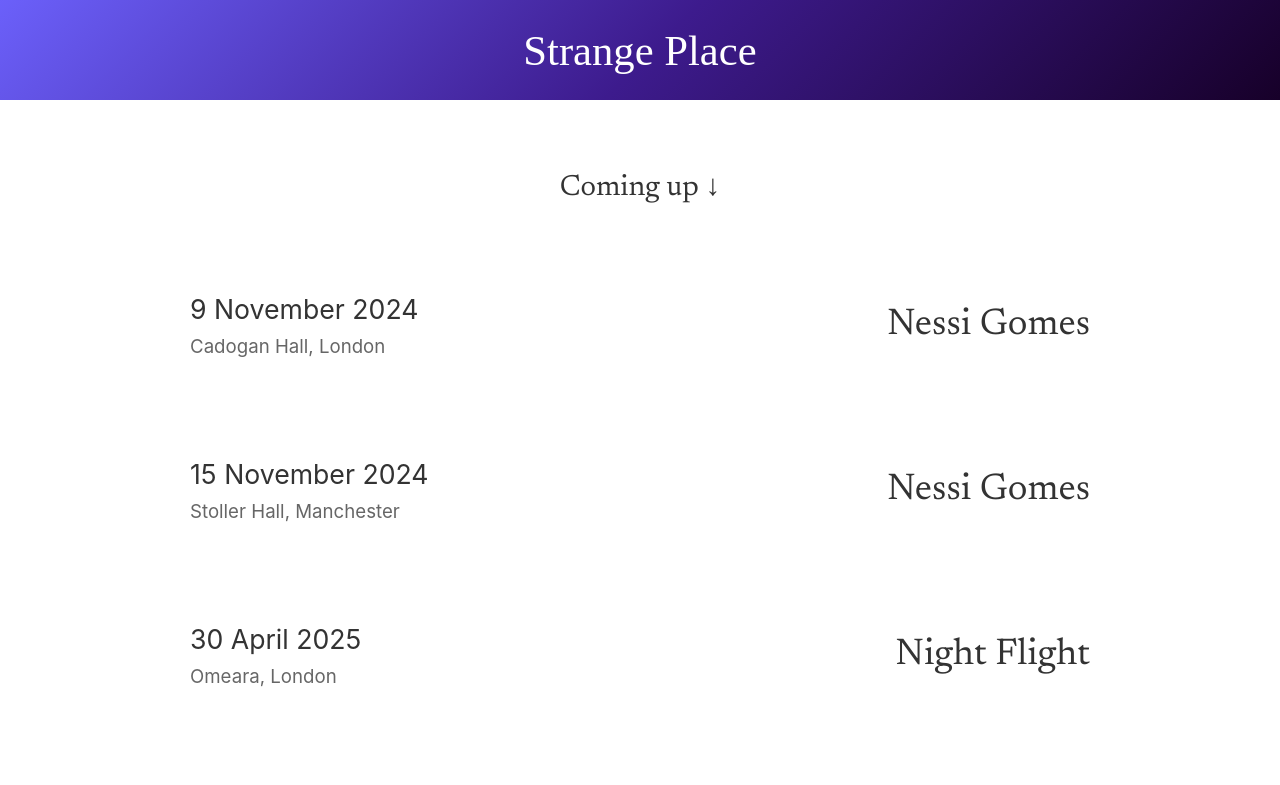
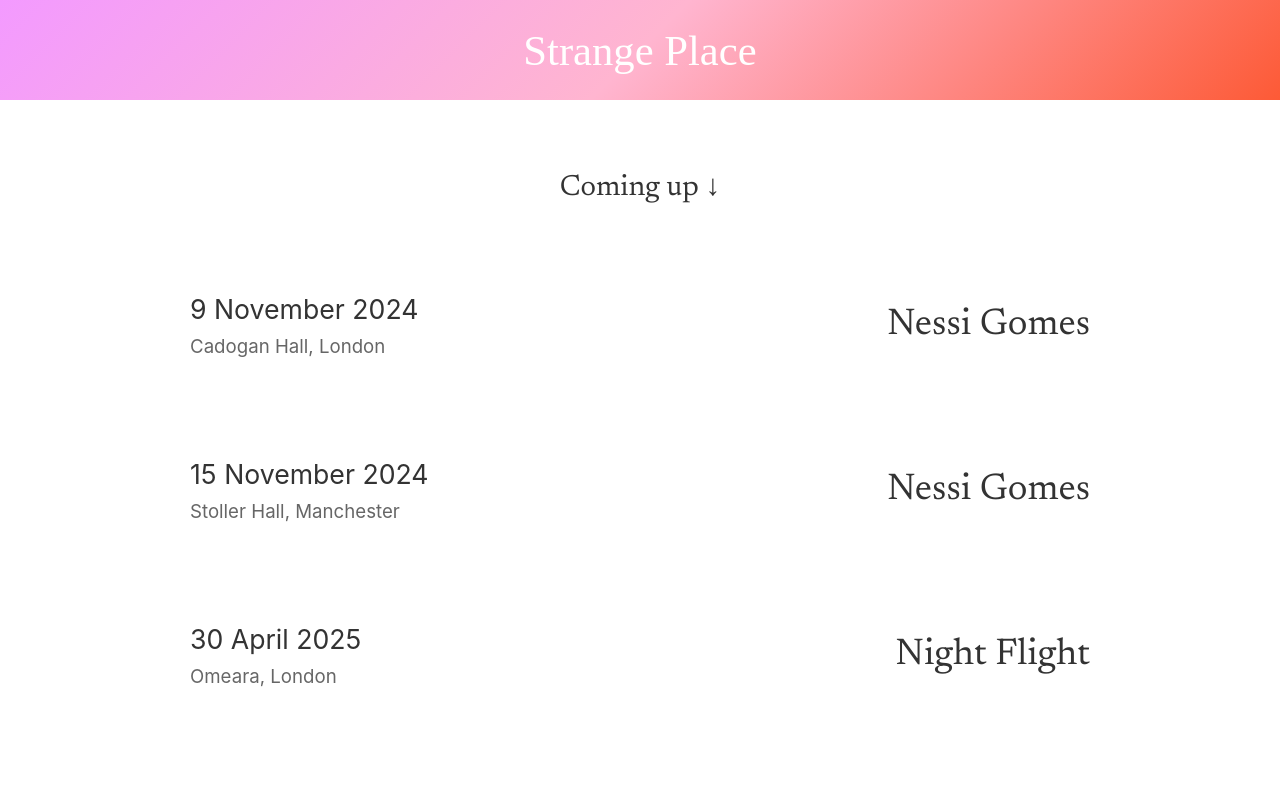
Before and after one commit to marshallartsdigital/marshallartsdigital.github.io, a plain HTML site: page index.html in a window 1280 px wide. Shown: the top 785 px of the page. Drawn offline with Linux system fonts and the light colour scheme; a web font is replaced by a local one.

Commit message:
Update styles.css

```diff
--- a/styles.css
+++ b/styles.css
@@ -13,9 +13,9 @@ body {
 
 header {
     height: 100px;
-    background: rgb(238,174,202);
-    background-color: #8BC6EC;
-    background-image: linear-gradient(135deg, #6B60FA 0%, #3D1B8D  51%, #170029 100%);
+    background: rgb(253,90,54);
+    background-color: #fd5a36;
+    background-image: linear-gradient(135deg, #f39aff 0%, #ffb5d0  50%, #fd5a36 100%);
     display: flex;
     justify-content: center;
     align-items: center;
```
